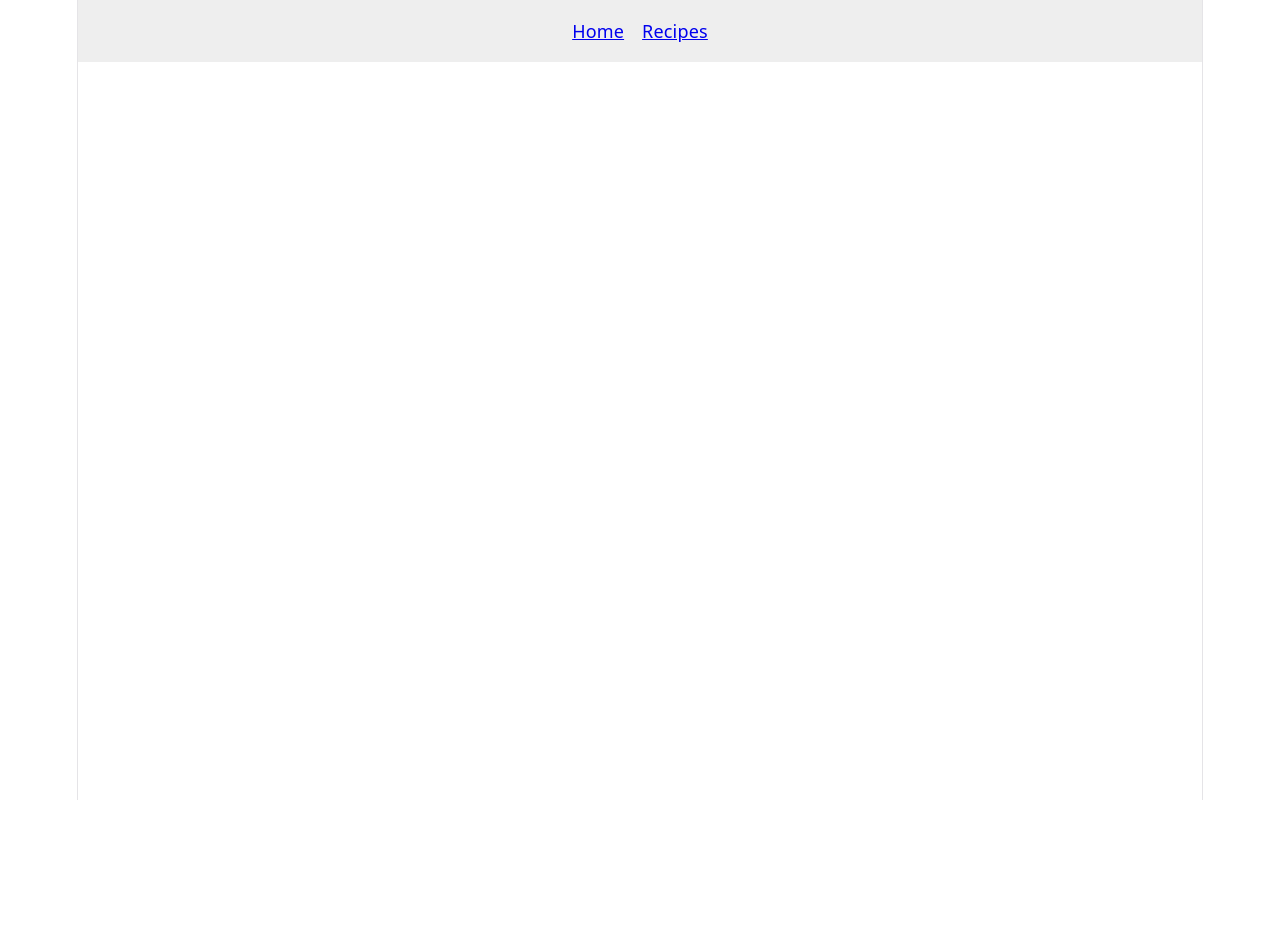
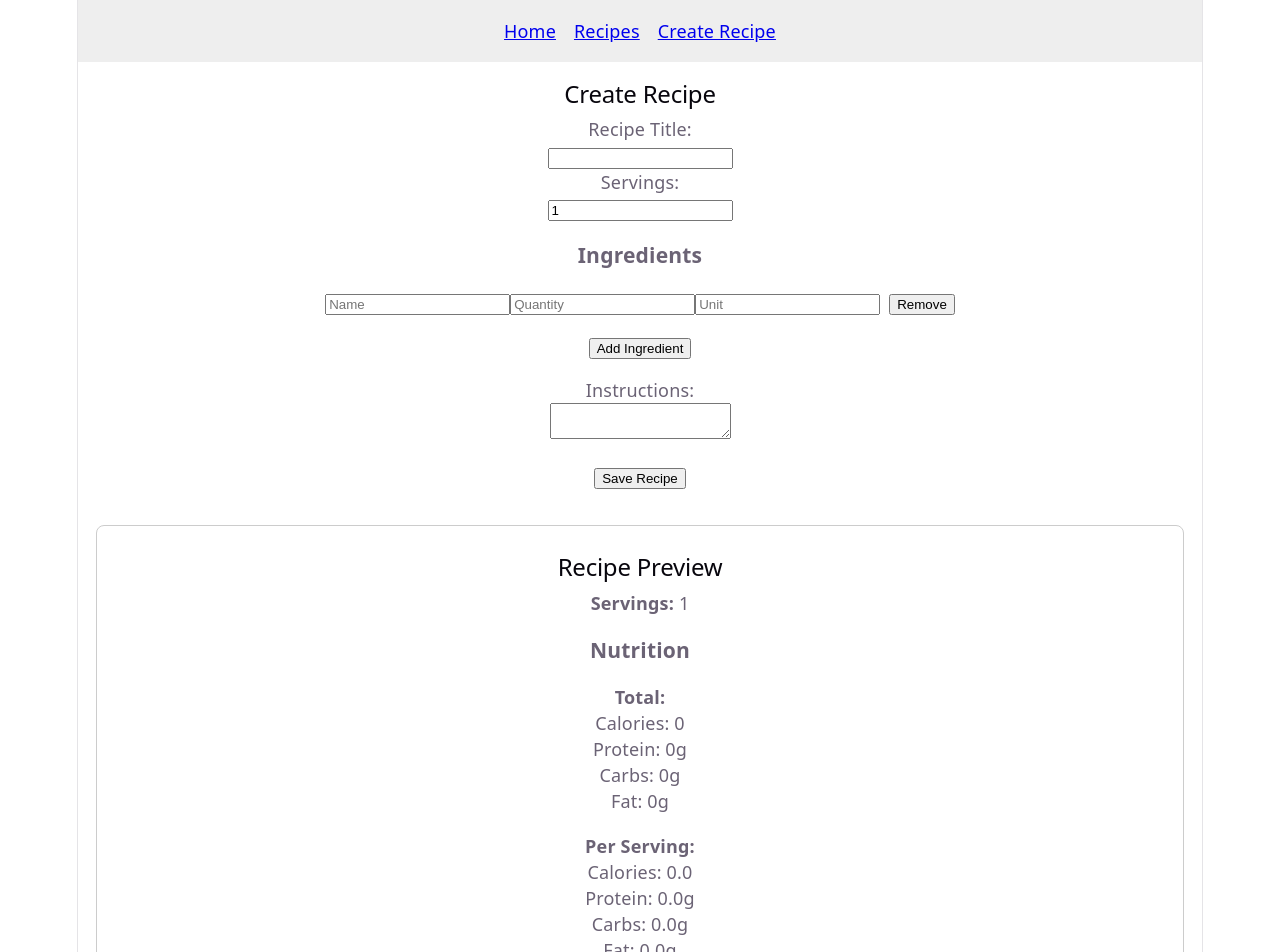
Before and after one commit to momycani/recipe-website, a React (Vite) app: page /create-recipe in a window 1280 px wide. Before the commit this address had no page. Shown: the top 952 px of the page. Before the commit the page ends 800 px from the top, so only its background shows below. Built offline with nearby package versions, Linux system fonts and the light colour scheme; the HTML template or start-up script is replaced by a standard one.

Commit message:
Epic 1-4 done

```diff
--- a/src/App.tsx
+++ b/src/App.tsx
@@ -2,6 +2,7 @@ import { BrowserRouter, Routes, Route } from "react-router-dom";
 import Home from "./pages/Home";
 import Recipes from "./pages/Recipes";
 import Navbar from "./components/Navbar";
+import CreateRecipe from "./pages/CreateRecipe";
 
 function App() {
   return (
@@ -10,6 +11,7 @@ function App() {
       <Routes>
         <Route path="/" element={<Home />} />
         <Route path="/recipes" element={<Recipes />} />
+        <Route path="/create-recipe" element={<CreateRecipe />} />
       </Routes>
     </BrowserRouter>
   );
--- a/src/components/Navbar.tsx
+++ b/src/components/Navbar.tsx
@@ -6,7 +6,10 @@ function Navbar() {
       <Link to="/" style={{ marginRight: "1rem" }}>
         Home
       </Link>
-      <Link to="/recipes">Recipes</Link>
+      <Link to="/recipes" style={{ marginRight: "1rem" }}>
+        Recipes
+      </Link>
+      <Link to="/create-recipe">Create Recipe</Link>
     </nav>
   );
 }
--- /dev/null
+++ b/src/data/nutritionData.ts
@@ -0,0 +1,14 @@
+import type { Nutrition } from "../types/nutrition";
+
+export const nutritionData: Record<string, Nutrition> = {
+  egg: { calories: 70, protein: 6, carbs: 0.5, fat: 5 },
+  milk: { calories: 120, protein: 8, carbs: 12, fat: 5 },
+  flour: { calories: 455, protein: 13, carbs: 95, fat: 1 },
+  sugar: { calories: 387, protein: 0, carbs: 100, fat: 0 },
+  butter: { calories: 102, protein: 0, carbs: 0, fat: 12 },
+  chicken: { calories: 165, protein: 31, carbs: 0, fat: 3.6 },
+  rice: { calories: 206, protein: 4, carbs: 45, fat: 0.4 },
+  banana: { calories: 105, protein: 1.3, carbs: 27, fat: 0.4 },
+  oats: { calories: 150, protein: 5, carbs: 27, fat: 3 },
+  "olive oil": { calories: 119, protein: 0, carbs: 0, fat: 14 },
+};
--- /dev/null
+++ b/src/pages/CreateRecipe.tsx
@@ -0,0 +1,281 @@
+import { useState } from "react";
+import type { Ingredient } from "../types/nutrition";
+import { nutritionData } from "../data/nutritionData";
+import type { Nutrition } from "../types/nutrition";
+
+function CreateRecipe() {
+  const [title, setTitle] = useState("");
+  const [servings, setServings] = useState(1);
+  const [instructions, setInstructions] = useState("");
+  const [error, setError] = useState("");
+
+  const [ingredients, setIngredients] = useState<Ingredient[]>([
+    { name: "", quantity: "", unit: "" },
+  ]);
+
+  const handleIngredientChange = (
+  index: number,
+  field: keyof Ingredient,
+  value: string
+) => {
+  const updatedIngredients = [...ingredients];
+
+  if (field === "name" || field === "quantity" || field === "unit") {
+    updatedIngredients[index][field] = value;
+  }
+
+  setIngredients(updatedIngredients);
+};
+
+  const addIngredient = () => {
+    setIngredients([
+      ...ingredients,
+      { name: "", quantity: "", unit: "" },
+    ]);
+  };
+
+  const removeIngredient = (indexToRemove: number) => {
+    if (ingredients.length === 1) return;
+
+    const updatedIngredients = ingredients.filter(
+      (_, index) => index !== indexToRemove
+    );
+    setIngredients(updatedIngredients);
+  };
+
+    const handleSubmit = (e: React.FormEvent<HTMLFormElement>) => {
+    e.preventDefault();
+
+    const validIngredients = ingredients.filter(
+        (ingredient) => ingredient.name.trim() !== ""
+    );
+
+    if (!title.trim()) {
+        setError("Recipe title is required.");
+        return;
+    }
+
+    if (validIngredients.length === 0) {
+        setError("At least one ingredient name is required.");
+        return;
+    }
+
+    if (!instructions.trim()) {
+        setError("Instructions are required.");
+        return;
+    }
+
+    const recipeData = {
+        title,
+        servings,
+        ingredients: validIngredients,
+        instructions,
+    };
+
+    setError("");
+    console.log("Clean Recipe Data:", recipeData);
+    };
+
+    const normalizeIngredientName = (name: string) => {
+    const cleanedName = name.toLowerCase().trim();
+
+    if (cleanedName.endsWith("es")) {
+        return cleanedName.slice(0, -2);
+    }
+
+    if (cleanedName.endsWith("s")) {
+        return cleanedName.slice(0, -1);
+    }
+
+    return cleanedName;
+    };
+
+const calculateNutrition = (): Nutrition => {
+  let totals: Nutrition = {
+    calories: 0,
+    protein: 0,
+    carbs: 0,
+    fat: 0,
+  };
+
+  ingredients.forEach((ingredient) => {
+    const name = normalizeIngredientName(ingredient.name);
+    const data = nutritionData[name];
+    const quantity = Number(ingredient.quantity) || 1;
+
+    if (data) {
+      totals.calories += data.calories * quantity;
+      totals.protein += data.protein * quantity;
+      totals.carbs += data.carbs * quantity;
+      totals.fat += data.fat * quantity;
+    }
+  });
+
+  return totals;
+};
+
+ const nutritionTotals = calculateNutrition();
+ const nutritionPerServing = {
+  calories: servings > 0 ? nutritionTotals.calories / servings : 0,
+  protein: servings > 0 ? nutritionTotals.protein / servings : 0,
+  carbs: servings > 0 ? nutritionTotals.carbs / servings : 0,
+  fat: servings > 0 ? nutritionTotals.fat / servings : 0,
+};
+
+const validIngredients = ingredients.filter(
+  (ingredient) => ingredient.name.trim() !== ""
+);
+
+  return (
+    <div style={{ padding: "1rem" }}>
+      <h2>Create Recipe</h2>
+
+      <form onSubmit={handleSubmit}>
+        {error && (
+          <p style={{ color: "red", fontWeight: "bold" }}>
+            {error}
+          </p>
+        )}
+
+        <div>
+          <label>Recipe Title:</label>
+          <br />
+          <input
+            type="text"
+            value={title}
+            onChange={(e) => setTitle(e.target.value)}
+          />
+        </div>
+
+        <div>
+          <label>Servings:</label>
+          <br />
+          <input
+            type="number"
+            value={servings}
+            onChange={(e) => setServings(Number(e.target.value))}
+          />
+        </div>
+
+        <div style={{ marginTop: "1rem" }}>
+          <h3>Ingredients</h3>
+
+          {ingredients.map((ingredient, index) => (
+            <div key={index} style={{ marginBottom: "1rem" }}>
+              <input
+                type="text"
+                placeholder="Name"
+                value={ingredient.name}
+                onChange={(e) =>
+                  handleIngredientChange(index, "name", e.target.value)
+                }
+              />
+
+              <input
+                type="text"
+                placeholder="Quantity"
+                value={ingredient.quantity}
+                onChange={(e) =>
+                  handleIngredientChange(index, "quantity", e.target.value)
+                }
+              />
+
+              <input
+                type="text"
+                placeholder="Unit"
+                value={ingredient.unit}
+                onChange={(e) =>
+                  handleIngredientChange(index, "unit", e.target.value)
+                }
+              />
+
+              <button
+                type="button"
+                onClick={() => removeIngredient(index)}
+                style={{ marginLeft: "0.5rem" }}
+              >
+                Remove
+              </button>
+            </div>
+          ))}
+
+          <button type="button" onClick={addIngredient}>
+            Add Ingredient
+          </button>
+        </div>
+
+        <div style={{ marginTop: "1rem" }}>
+          <label>Instructions:</label>
+          <br />
+          <textarea
+            value={instructions}
+            onChange={(e) => setInstructions(e.target.value)}
+          />
+        </div>
+
+        <div style={{ marginTop: "1rem" }}>
+          <button type="submit">Save Recipe</button>
+        </div>
+      </form>
+
+
+<div
+  style={{
+    marginTop: "2rem",
+    padding: "1.5rem",
+    border: "1px solid #ccc",
+    borderRadius: "8px",
+  }}
+>
+  <h2>{title || "Recipe Preview"}</h2>
+  <p>
+    <strong>Servings:</strong> {servings}
+  </p>
+
+<div style={{ marginTop: "1rem" }}>
+  <h3>Nutrition</h3>
+  <p>
+    <strong>Total:</strong>
+  </p>
+  <p>Calories: {nutritionTotals.calories}</p>
+  <p>Protein: {nutritionTotals.protein}g</p>
+  <p>Carbs: {nutritionTotals.carbs}g</p>
+  <p>Fat: {nutritionTotals.fat}g</p>
+
+  <div style={{ marginTop: "1rem" }}>
+    <p>
+      <strong>Per Serving:</strong>
+    </p>
+    <p>Calories: {nutritionPerServing.calories.toFixed(1)}</p>
+    <p>Protein: {nutritionPerServing.protein.toFixed(1)}g</p>
+    <p>Carbs: {nutritionPerServing.carbs.toFixed(1)}g</p>
+    <p>Fat: {nutritionPerServing.fat.toFixed(1)}g</p>
+  </div>
+</div>
+
+  <div style={{ marginTop: "1rem" }}>
+    <h3>Ingredients</h3>
+    <ul>
+      {validIngredients.length > 0 ? (
+        validIngredients.map((ingredient, index) => (
+          <li key={index}>
+            {ingredient.quantity} {ingredient.unit} {ingredient.name}
+          </li>
+        ))
+      ) : (
+        <li>No ingredients yet</li>
+      )}
+    </ul>
+  </div>
+
+  <div style={{ marginTop: "1rem" }}>
+    <h3>Instructions</h3>
+    <p>{instructions || "No instructions yet"}</p>
+  </div>
+</div>
+
+    </div>
+  );
+}
+
+export default CreateRecipe;
--- /dev/null
+++ b/src/types/nutrition.ts
@@ -0,0 +1,20 @@
+export type Nutrition = {
+  calories: number;
+  protein: number;
+  carbs: number;
+  fat: number;
+};
+
+export type Ingredient = {
+  name: string;
+  quantity: string;
+  unit: string;
+  nutrition?: Nutrition;
+};
+
+export type Recipe = {
+  title: string;
+  servings: number;
+  ingredients: Ingredient[];
+  instructions: string;
+};
```
